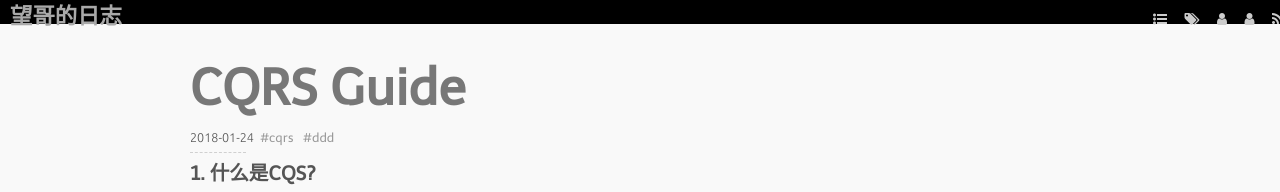
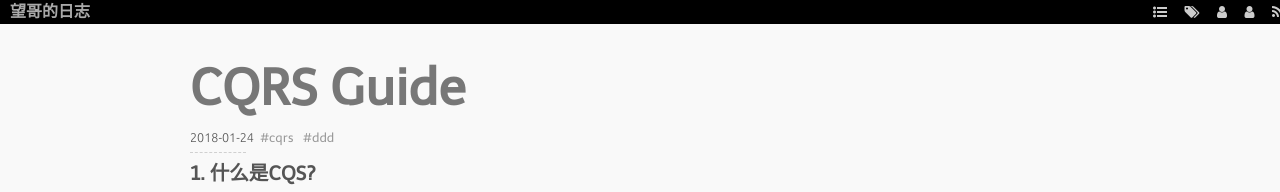
Before and after one commit to wongoo/blog-jekyll, a Jekyll site: the page built from index.markdown, in a window 1280 px wide. Shown: the top 192 px of the page. Built offline with Jekyll 4.4.1, drawn with Linux system fonts in a browser that asks for light colours; nearby versions of some CDN libraries; some web fonts are replaced.

Commit message:
update style

```diff
--- a/media/css/style.css
+++ b/media/css/style.css
@@ -256,4 +256,8 @@ header{
     padding: 2px 10px;
     height: 20px;
 }
+header #header h1{
+    font-size:16px;
+    margin:0;
+}
 /*# sourceMappingURL=style.css.map */
--- a/media/css/style.scss
+++ b/media/css/style.scss
@@ -180,3 +180,7 @@ header{
     padding: 2px 10px;
     height: 20px;
 }
+header #header h1{
+    font-size:16px;
+    margin:0;
+}
```
